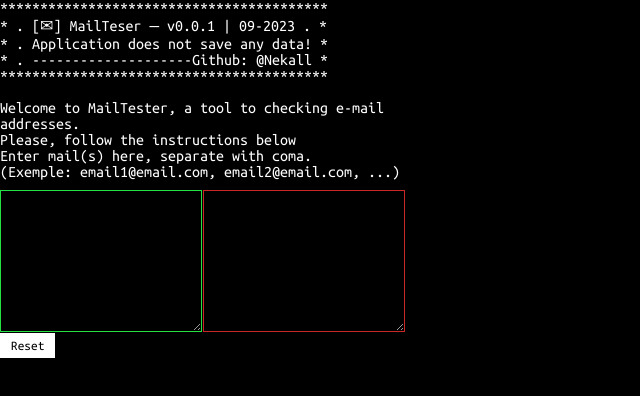
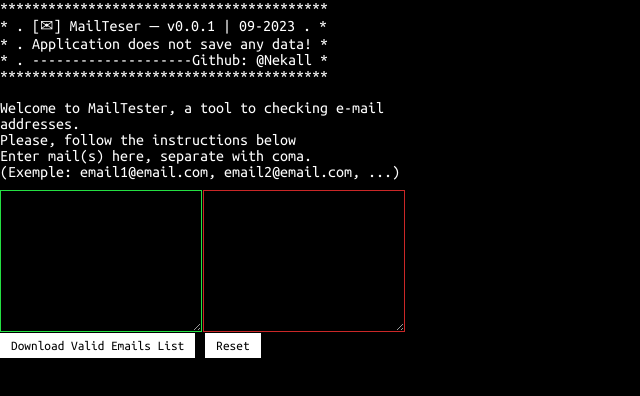
Before and after one commit to Nekall/Mailtester-front, a React (Create React App) app: page / in a window 1280 px wide. Both pictures are taken after a click on the button "Start". Shown: the top 396 px of the page, without its empty margins (0-640 px from the left). Built offline with nearby package versions, Linux system fonts and the light colour scheme.

Commit message:
feat: add export txt valid email list

```diff
--- a/package.json
+++ b/package.json
@@ -10,6 +10,7 @@
     "@types/node": "^16.18.14",
     "@types/react": "^18.0.28",
     "@types/react-dom": "^18.0.11",
+    "file-saver": "^2.0.5",
     "react": "^18.2.0",
     "react-dom": "^18.2.0",
     "react-router-dom": "^6.8.2",
@@ -37,5 +38,8 @@
       "last 1 firefox version",
       "last 1 safari version"
     ]
+  },
+  "devDependencies": {
+    "@types/file-saver": "^2.0.6"
   }
 }
--- a/src/components/InputMails/index.tsx
+++ b/src/components/InputMails/index.tsx
@@ -1,9 +1,7 @@
 import { useState } from 'react';
-
-// Helpers
+import { saveAs } from 'file-saver';
 import isValidEmail from '../../helpers/isValidEmail';
 
-// Styles
 import "./styles.css";
 
 const InputMails = () => {
@@ -24,13 +22,19 @@ const InputMails = () => {
         setIsStart(true);
     }
 
+    const downloadValidEmails = () => {
+        const validEmailsText = validEmails.join(',');
+
+        const blob = new Blob([validEmailsText], { type: 'text/plain' });
+        saveAs(blob, 'valid_emails.txt');
+    }
+
     return (
         isStart ?
             <div className="__input_mails_result">
-                <textarea className="__valid" rows={10} cols={25} value={validEmails.join(',')}>
-                </textarea>
-                <textarea className="__invalid" rows={10} cols={25} defaultValue={invalidEmails.join(',')}>
-                </textarea>
+                <textarea className="__valid" rows={10} cols={25} value={validEmails.join(',')}></textarea>
+                <textarea className="__invalid" rows={10} cols={25} defaultValue={invalidEmails.join(',')}></textarea>
+                <button onClick={downloadValidEmails}>Download Valid Emails List</button>
                 <button onClick={() => {
                     setIsStart(false);
                     setEmails('');
@@ -44,11 +48,10 @@ const InputMails = () => {
                     placeholder="email1@email.com, email2@email.com, ..."
                     onChange={e => setEmails(e.target.value)}
                     value={emails}
-                >
-                </textarea>
+                ></textarea>
                 <button onClick={() => checkMails()}>Start</button>
             </div>
-    )
+    );
 }
 
 export default InputMails;
--- a/src/components/InputMails/styles.css
+++ b/src/components/InputMails/styles.css
@@ -1,5 +1,4 @@
-.__input_mails{
-}
+.__input_mails{}
 
 .__input_mails_result {
     .__valid  {
--- a/src/index.css
+++ b/src/index.css
@@ -47,6 +47,7 @@ button {
   border: solid 1px #fff;
   cursor: pointer;
   padding: 5px 10px;
+  margin-right: 10px;
 }
 
 button:hover {
```
Also changed, not shown: 2 other files (tests, documents, lock files or other folders).
